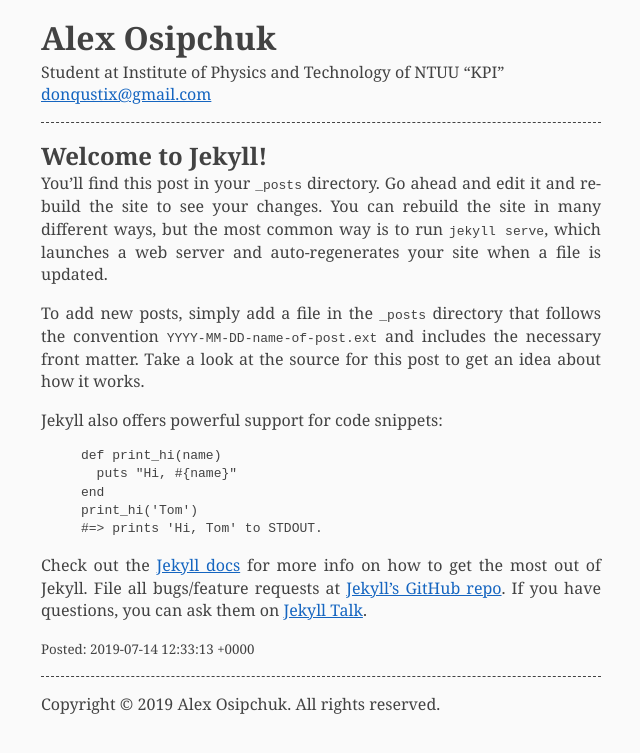
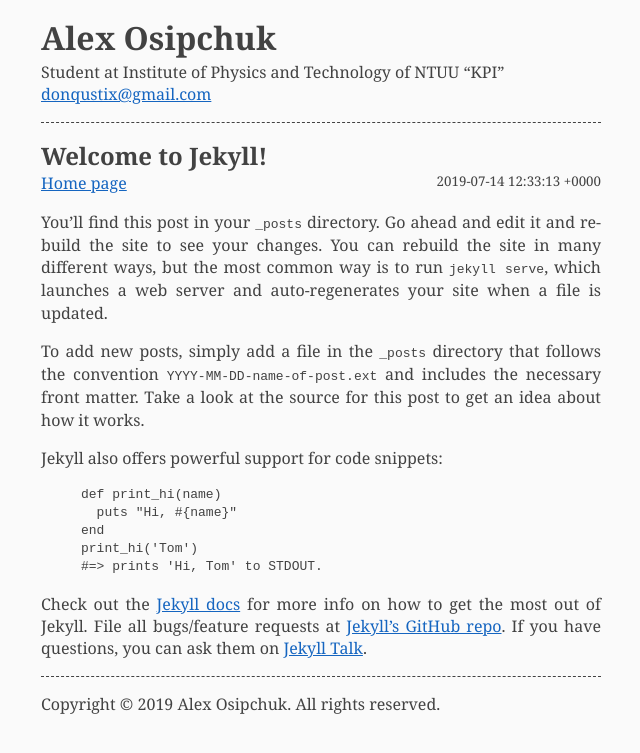
Before and after one commit to donqustix/donqustix.github.io, a Jekyll site: the page built from _posts/2019-07-14-welcome-to-jekyll.markdown, in a window 1280 px wide. Shown: the top 753 px of the page, without its empty margins (319-959 px from the left). Built offline with Jekyll 4.4.1, drawn with Linux system fonts in a browser that asks for light colours.

Commit message:
commit changes

```diff
--- a/_includes/navigation.html
+++ /dev/null
@@ -1,4 +0,0 @@
-<ol class="navigation">
-    <li class="navigation"></li>
-    <li class="navigation">dwadfw</li>
-</ol>
--- a/_layouts/post.html
+++ b/_layouts/post.html
@@ -2,9 +2,7 @@
 layout: default
 ---
 <section>
-    <div>
-        <h1 style="display: flex;">{{ page.title }}</h1>
-    </div>
+    <h1>{{ page.title }}</h1>
+    <p><a href="{{ site.url }}">Home page</a><small style="float: right;">{{ page.date }}</small></p>
     {{ content }}
-    <p><small>Posted: {{ page.date }}</small></p>
 </section>
```
